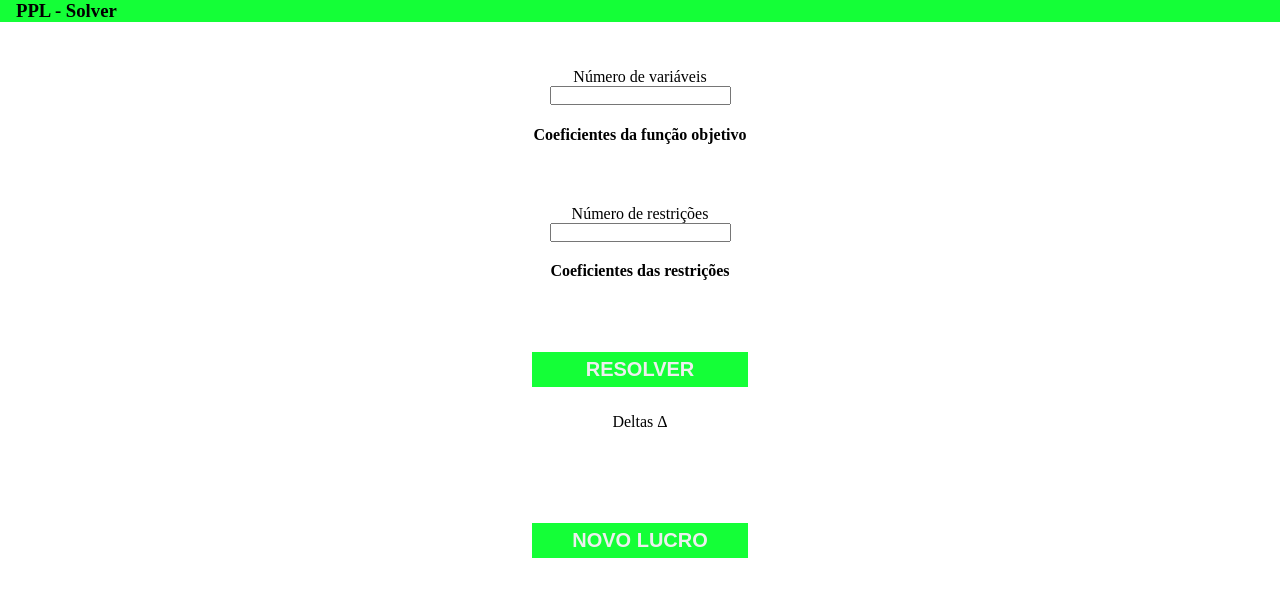
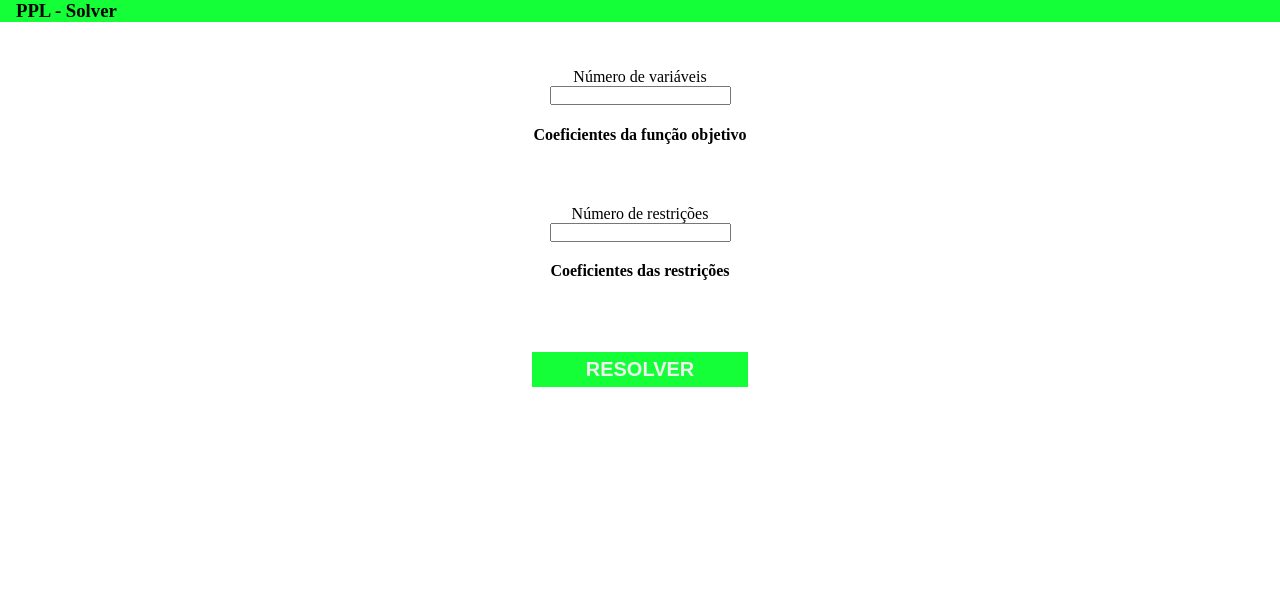
Before and after one commit to alvarolopes2021/lpp-solver, an Angular app: page / in a window 1280 px wide. Shown: the top 596 px of the page. Built offline with nearby package versions, Linux system fonts and the light colour scheme.

Commit message:
feat: finished

```diff
--- a/src/app/app.component.html
+++ b/src/app/app.component.html
@@ -100,7 +100,7 @@
 
 
 
-  <div class="example-container">
+  <div class="example-container" *ngIf="solved">
 
     <label for="var">Deltas	&#916;</label>
     <div class="coefs">
```
